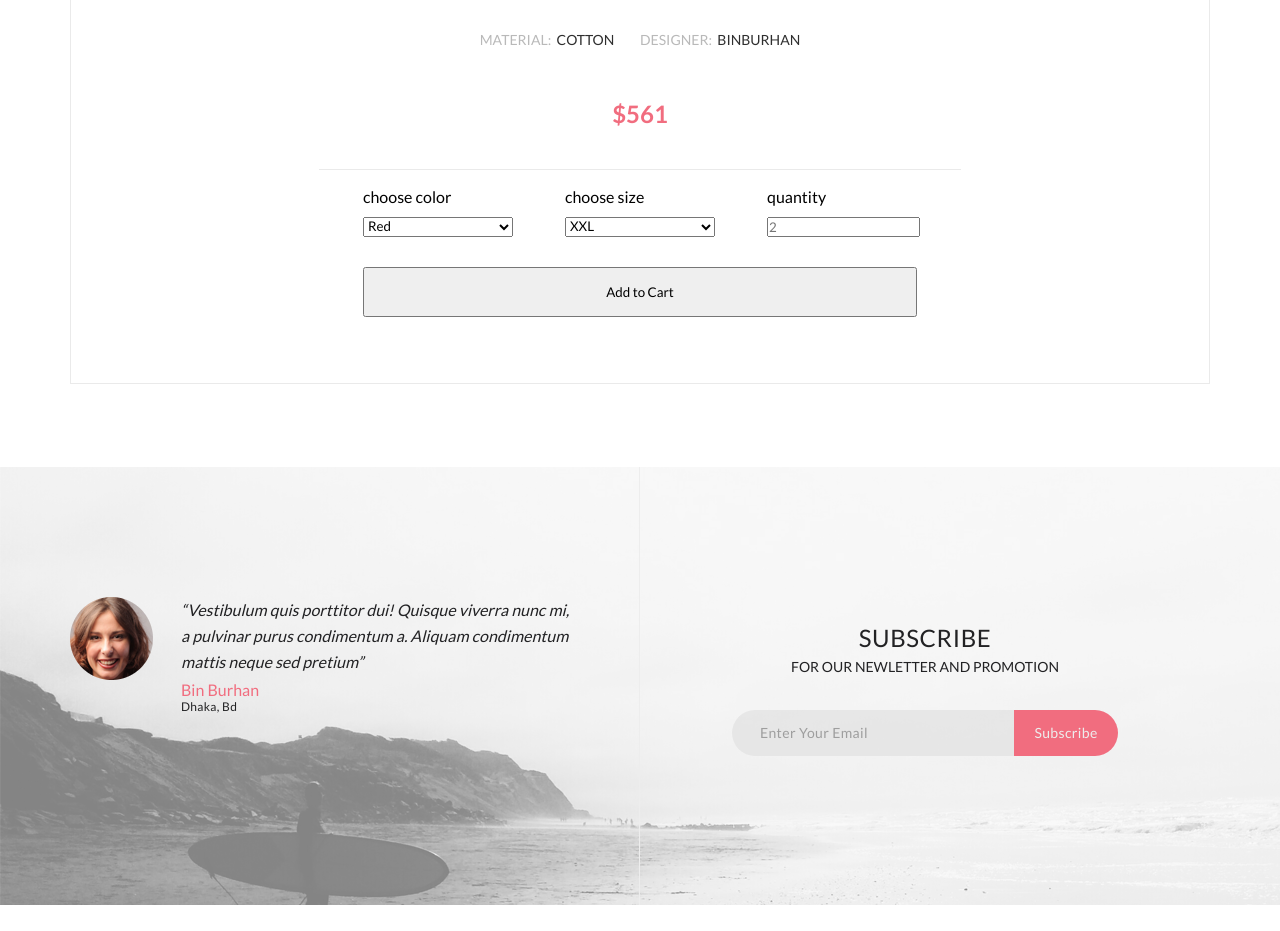
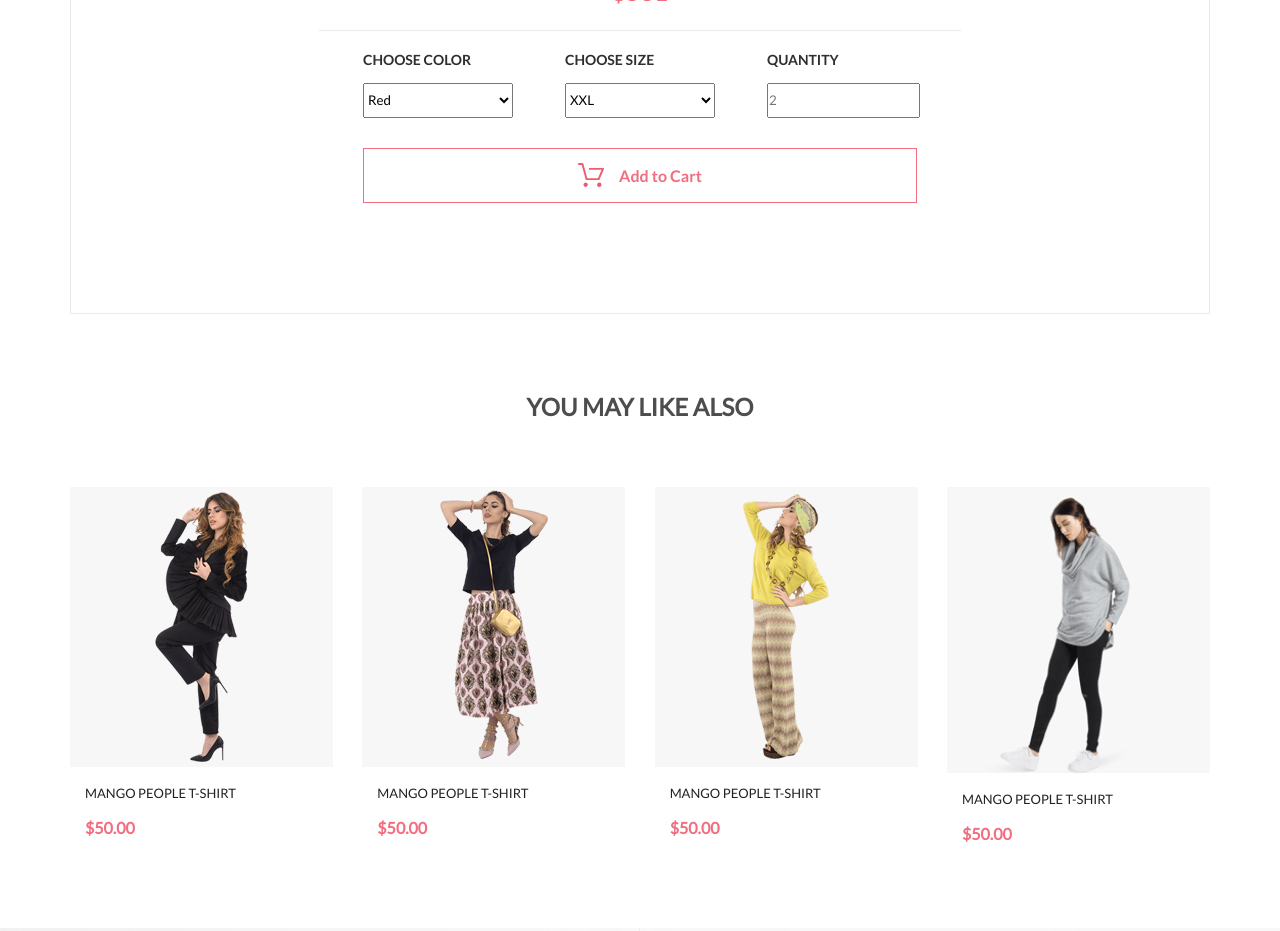
Before and after one commit to kipishoid/gb_lesson, a website: page single.html in a window 1280 px wide. Shown: the part 1411-2342 px from the top of the page. Drawn offline with Linux system fonts and the light colour scheme.

Commit message:
single_new

```diff
--- a/single.html
+++ b/single.html
@@ -226,29 +226,106 @@
       <p class="single__content_collection-price">$561</p>
       <div class="single__content_choice">
         <div class="single__content_choice1">
-          <p class="single__content_choice-color">choose color</p>
-          <select name="" id="">
+          <p class="single__content_choice-head">choose color</p>
+          <div class="single__content_choice-select">
+            <select name="color" id="single__color">
               <option value="">Red</option>
               <option value="">Black</option>
               <option value="">Green</option>
             </select>
           </div>
+        </div>
         <div class="single__content_choice2">
-          <p class="single__content_choice-size">choose size</p>
-          <select name="" id="">
+          <p class="single__content_choice-head">choose size</p>
+          <div class="single__content_choice-select">
+            <select name="size" id="single__size">
               <option value="">L</option>
               <option value="">XL</option>
               <option selected value="">XXL</option>
             </select>
           </div>
+        </div>
         <div class="single__content_choice3">
-          <p class="single__content_choice-quantity">quantity</p>
-          <input type="text" placeholder="2" ß>
+          <p class="single__content_choice-head">quantity</p>
+          <input type="text" placeholder="2">
         </div>
-        <button class="single__content_choice-button">Add to Cart</button>
+        <button class="single__content_choice-button" onclick="window.location.href = 'shoppingcart.html';">
+          <img src="./build/img/basket_rose.svg" alt="basket">Add to Cart</a>
+        </button>
       </div>
     </div>
   </section>
+
+
+  <section class="single-card">
+    <div class="container">
+      <div class="single-card__content">
+        <p class="single-card__content_head">you may like also</p>
+        <div class="cards__item">
+          <a class="cards__link" href="product.html">
+            <img class="cards__img" src="./build/img/single_card1.png" alt="card">
+            <div class="cards__price">
+              <p class="cards__text">Mango People T-shirt</p>
+              <p class="cards__text__red">$50.00</p>
+            </div>
+          </a>
+          <div class="cards__add">
+            <a class="cards__add__link" href="#">
+              <img class="cards__add__img" src="./build/img/basket_white.png" alt="basket">
+              <p class="cards__add__text">Add to Cart</p>
+            </a>
+          </div>
+        </div>
+        <div class="cards__item">
+          <a class="cards__link" href="product.html">
+            <img class="cards__img" src="./build/img/single_card2.png" alt="card">
+            <div class="cards__price">
+              <p class="cards__text">Mango People T-shirt</p>
+              <p class="cards__text__red">$50.00</p>
+            </div>
+          </a>
+          <div class="cards__add">
+            <a class="cards__add__link" href="#">
+              <img class="cards__add__img" src="./build/img/basket_white.png" alt="basket">
+              <p class="cards__add__text">Add to Cart</p>
+            </a>
+          </div>
+        </div>
+        <div class="cards__item">
+          <a class="cards__link" href="product.html">
+            <img class="cards__img" src="./build/img/single_card3.png" alt="card">
+            <div class="cards__price">
+              <p class="cards__text">Mango People T-shirt</p>
+              <p class="cards__text__red">$50.00</p>
+            </div>
+          </a>
+          <div class="cards__add">
+            <a class="cards__add__link" href="#">
+              <img class="cards__add__img" src="./build/img/basket_white.png" alt="basket">
+              <p class="cards__add__text">Add to Cart</p>
+            </a>
+          </div>
+        </div>
+        <div class="cards__item">
+          <a class="cards__link" href="product.html">
+            <img class="cards__img" src="./build/img/single_card4.png" alt="card">
+            <div class="cards__price">
+              <p class="cards__text">Mango People T-shirt</p>
+              <p class="cards__text__red">$50.00</p>
+            </div>
+          </a>
+          <div class="cards__add">
+            <a class="cards__add__link" href="#">
+              <img class="cards__add__img" src="./build/img/basket_white.png" alt="basket">
+              <p class="cards__add__text">Add to Cart</p>
+            </a>
+          </div>
+        </div>
+      </div>
+    </div>
+  </section>
+
+
   <section class="feedback">
     <div class="container feedback__item">
       <figure class="feedback__left">
--- a/src/css/main.sass
+++ b/src/css/main.sass
@@ -20,6 +20,7 @@
     text-decoration: none
     margin-left: 13px
     margin-right: 37px
+    cursor: pointer
     &_other-color
       color: $accent
       font-family: lato-black
@@ -70,6 +71,7 @@
     line-height: 32px
     letter-spacing: 0.35px
     border-radius: 0 0 0 0
+    outline: none
   &__button-search
     width: 36px
     border-radius: 0 3px 3px 0
@@ -78,6 +80,7 @@
     border-left-color: transparent
     border-top-left-radius: 0
     border-bottom-left-radius: 0
+    cursor: pointer
   &__button-lens
     width: 16px
     padding-top: 4px
@@ -306,13 +309,14 @@
     font-size: 14px
     letter-spacing: 0.35px
   &__list
-    display: flex
-    flex-wrap: wrap
+    display: grid
+    grid-template-columns: repeat(4,max-content)
+    grid-template-rows: repeat(3,max-content)
     justify-content: space-between
-    margin-bottom: 65px
+    grid-row-gap: 65px
+    padding-top: 65px
   &__item
     width: 263px
-    margin-top: 60px
     position: relative
     &:hover
       box-shadow: 0 5px 8px rgba(0, 0, 0, 0.16)
@@ -359,26 +363,23 @@
       font-family: lato-bold
       font-size: 13px
       margin-left: 8px
-
-.button__product
-  display: flex
-  justify-content: center
-  &__text
-    padding: 15px
-    background-color: $accent
-    border: transparent
-  &__sum
-    display: block
-    color: $light
-    font-size: 16px
-    font-weight: 700
-    letter-spacing: 0.4px
-    &::-webkit-details-marker
-      display: none
-    &::after
-      content: '\2192'
-      padding-left: 0.5em
+  &__button-product
+    display: grid
+    justify-content: center
+    &_text
       color: $light
+      font-size: 16px
+      font-weight: 700
+      letter-spacing: 0.4px
+      padding: 15px
+      background-color: $accent
+      border: 0
+      &::-webkit-details-marker
+        display: none
+      &::after
+        content: '\2192'
+        padding-left: 0.5em
+        color: $light
 
 .bigbanner
   margin: 100px auto
@@ -583,7 +584,6 @@
 .product__banner
   background-color: #f8f3f4
   height: 148px
-  margin-bottom: 70px
   &__container
     height: 100%
   &__content
@@ -618,13 +618,14 @@
         color: $accent
 
 .product-promo
+  padding-top: 70px
   &__content
     display: grid
     grid-template-columns: 1fr 4fr
   &__menu
-    width: 293px
     display: grid
     grid-template-rows: repeat(3, max-content)
+    grid-template-columns: 293px
     grid-gap: 26px
     &_list
       list-style-type: none
@@ -745,7 +746,10 @@
   &__cards
     display: grid
     grid-template-columns: repeat(3,max-content)
+    grid-template-rows: repeat(3,max-content)
     justify-content: space-between
+    grid-row-gap: 65px
+    padding-top: 65px
   &__down-menu
     display: grid
     grid-template-columns: 260px 3fr
@@ -802,6 +806,7 @@
       padding-left: 0px
 
 .shop-cart
+  padding-top: 70px
   &__product
     display: grid
     &_head-left
@@ -1108,7 +1113,7 @@
       font-size: 14px
       line-height: 1.71
       color: #5e5e5e
-      padding-top: 67px
+      padding-top: 50px
     &_collection-material
       display: grid
       grid-template-columns: repeat(2,1fr)
@@ -1117,7 +1122,7 @@
       font-family: lato-bold
       text-transform: uppercase
       color: #b9b9b9
-      padding-top: 28px
+      padding-top: 10px
     &_collection-span
       color: #2f2f2f
     &_collection-price
@@ -1127,30 +1132,67 @@
       font-size: 24px
       font-family: lato-bold
       line-height: 1
-      padding-top: 37px
-      padding-bottom: 43px
+      padding-top: 20px
+      padding-bottom: 26px
       color: $accent
       border-bottom: 1px solid #eaeaea
     &_choice
       display: grid
       grid-template-columns: repeat(3,150px)
-      grid-template-rows: repeat(2,1fr)
+      grid-template-rows: 1fr 55px
       grid-row-gap: 30px
       grid-column-gap: 52px
     &_choice1
       display: grid
       grid-template-rows: 1fr 1fr
-      grid-row-gap: 10px
     &_choice2
       display: grid
       grid-template-rows: 1fr 1fr
-      grid-row-gap: 10px
     &_choice3
       display: grid
       grid-template-rows: 1fr 1fr
-      grid-row-gap: 10px
     &_choice-button
       grid-column: 1/4
+      border: 1px solid $accent
+      display: grid
+      justify-content: center
+      align-items: center
+      grid-template-columns: repeat(2,max-content)
+      grid-column-gap: 15px
+      color: $accent
+      background-color: $white
+      font-size: 16px
+      font-family: lato-bold
+      cursor: pointer
+      &:hover
+        color: $white
+        background-color: $accent
+    &_choice-head
+      font-size: 14px
+      font-family: lato-bold
+      line-height: 1.71
+      text-transform: uppercase
+      color: #2f2f2f
+    &_choice-select
+      display: grid
+      grid-template-rows: 35px
+
+.single-card
+  &__content
+    display: grid
+    grid-template-columns: repeat(4,max-content)
+    grid-template-rows: repeat(2,max-content)
+    justify-content: space-between
+    grid-row-gap: 70px
+    padding-bottom: 70px
+    &_head
+      font-size: 24px
+      font-weight: 900
+      line-height: 0.83
+      color: #4d4d4d
+      grid-column: 1/5
+      justify-self: center
+      text-transform: uppercase
 //
 // checkbox
 //
```
Also changed, not shown: index.html (+4 -8 lines), build/css/style.css, build/img/basket_rose.svg (added), build/img/single_card1.png (added), build/img/single_card2.png (added), build/img/single_card3.png (added), build/img/single_card4.png (added), 4 other files. Lines whose indentation alone changed are shown as unchanged.
